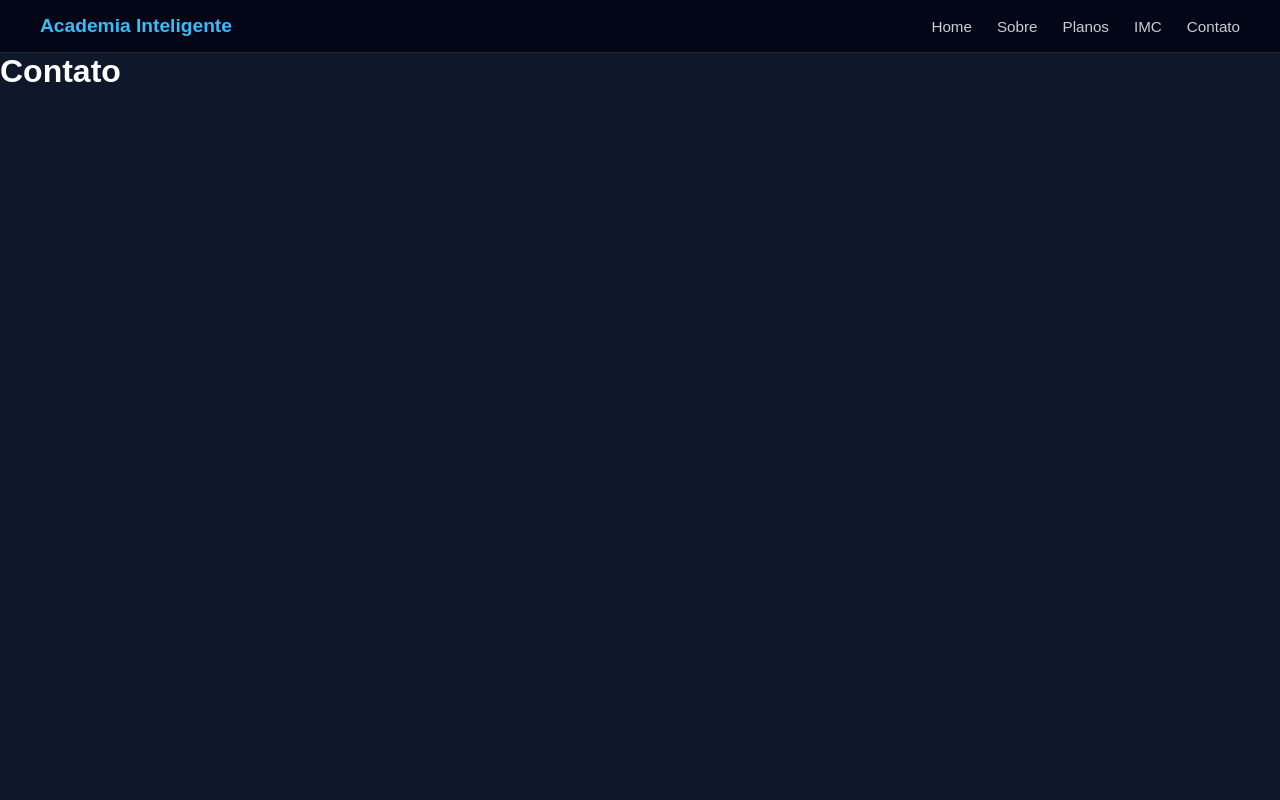
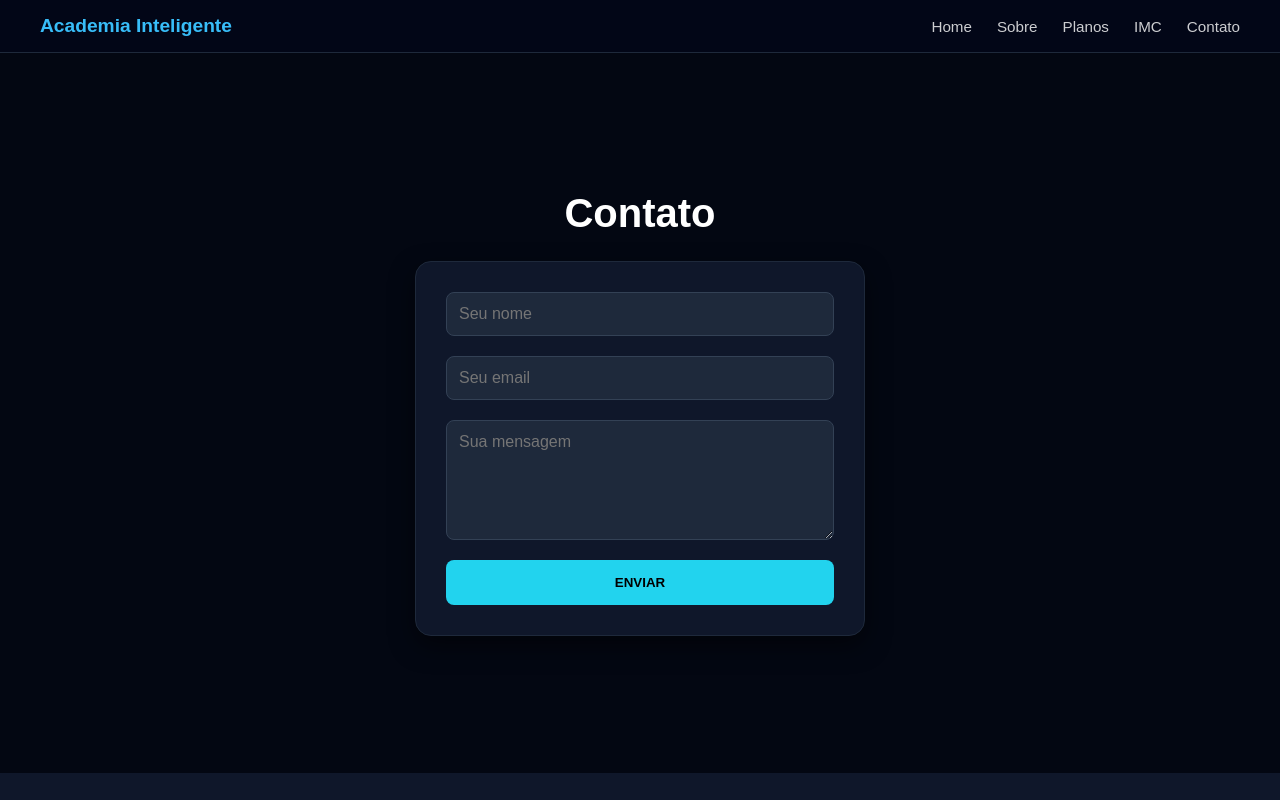
Before and after one commit to Academia-Inteligente/Academia-Inteligente-CP4-WEB, a React (Vite) app: page /contato in a window 1280 px wide. Built offline with nearby package versions, Linux system fonts and the light colour scheme.

Commit message:
Chore: Criando contato

```diff
--- /dev/null
+++ b/src/css/contato.css
@@ -0,0 +1,74 @@
+.box {
+  background-color: #030712;
+  min-height: 90vh;
+  display: flex;
+  flex-direction: column;
+  justify-content: center;
+  align-items: center;
+  padding: 40px 20px;
+  color: white;
+}
+
+.box h1 {
+  font-size: 2.5rem;
+  font-weight: 800;
+  margin-bottom: 5px;
+}
+
+.box > p {
+  color: #94a3b8;
+  margin-bottom: 30px;
+}
+
+.formul {
+  background-color: #0f172a;
+  padding: 30px;
+  border-radius: 16px;
+  border: 1px solid #1e293b;
+  display: flex;
+  flex-direction: column;
+  gap: 20px;
+  width: 100%;
+  max-width: 450px;
+  box-shadow: 0 10px 25px rgba(0, 0, 0, 0.5);
+  margin-top: 20px;
+}
+
+.formul input,
+.formul textarea {
+  padding: 12px;
+  background-color: #1e293b;
+  border: 1px solid #334155;
+  border-radius: 8px;
+  color: white;
+  font-size: 1rem;
+  font-family: inherit;
+  resize: vertical;
+}
+
+.formul input:focus,
+.formul textarea:focus {
+  outline: none;
+  border-color: #22d3ee;
+}
+
+.formul textarea {
+  min-height: 120px;
+}
+
+.formul button {
+  background-color: #22d3ee;
+  color: #000;
+  border: none;
+  padding: 15px;
+  border-radius: 8px;
+  font-weight: 700;
+  cursor: pointer;
+  text-transform: uppercase;
+  transition: 0.3s;
+}
+
+.formul button:hover {
+  background-color: #67e8f9;
+  transform: translateY(-2px);
+}
--- a/src/pages/Contato.jsx
+++ b/src/pages/Contato.jsx
@@ -1,9 +1,18 @@
 import "../css/estilo.css";
+import "../css/contato.css";
 
 export default function Contato() {
   return (
     <div className="page">
+      <div className="box">
       <h1>Contato</h1>
+      <div className="formul">
+        <input type="text" placeholder="Seu nome" />
+        <input type="email" placeholder="Seu email" />
+        <textarea placeholder="Sua mensagem"></textarea>
+        <button>Enviar</button>
+      </div>
+      </div>
     </div>
   );
 }
```
